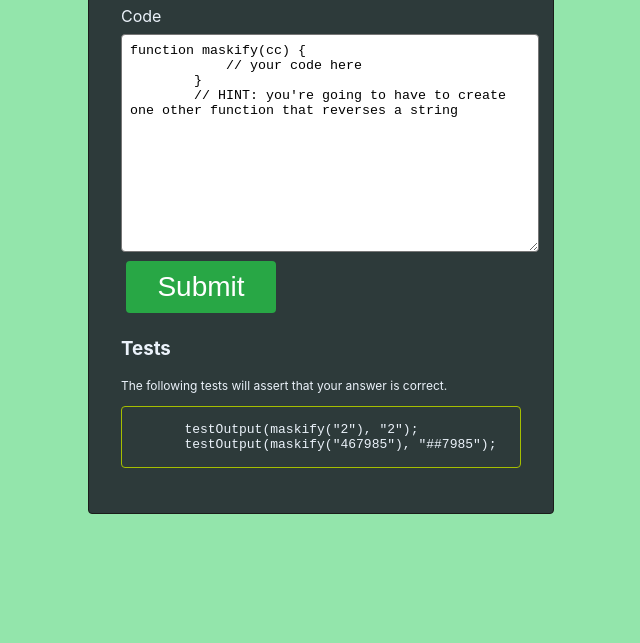
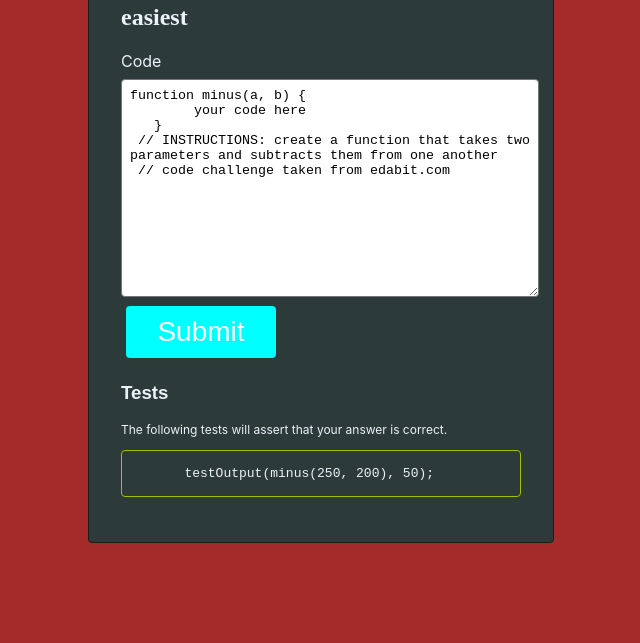
Before and after one commit to jamesnascimento1994/war-on-code, a plain HTML site: page index.html in a window 1280 px wide. Shown: the part 157-800 px from the top of the page, without its empty margins (319-959 px from the left). Drawn offline with Linux system fonts and the light colour scheme; a web font is replaced by a local one.

Commit message:
function workinggit add .git add .

```diff
--- a/index.html
+++ b/index.html
@@ -9,6 +9,7 @@
 <body>
     <div id='content'>
         <h1>War On Code</h1>
+        <h2 class='difficulty'></h2>
         <label for="code">Code</label><br/>
         <textarea name="code" id="code" cols="" rows=""></textarea>
         <button onclick="evaluateIt()">Submit</button>
--- a/script.js
+++ b/script.js
@@ -1,108 +1,66 @@
+let testIndex = 0;
 const challenges = [
 	{
-		"difficulty": 'easiest',
-		"starterCode": `
-        function minus(a, b) {
-            // your code here
-        }`,
-		"solution": `
-            function minus(a, b) {
-            return a - b;
-        }`,
-		"test": `
+		difficulty: 'easiest',
+		starterCode: `function minus(a, b) {
+        your code here
+   }
+ // INSTRUCTIONS: create a function that takes two parameters and subtracts them from one another
+ // code challenge taken from edabit.com`,
+		test: `
         testOutput(minus(250, 200), 50);
-        testOutput(minus(345, 45), 300);
         `,
 	},
 	{
-		"difficulty": 'easy',
-		"starterCode": `function howManySeconds(hours) {
+		difficulty: 'easy',
+		starterCode: `function howManySeconds(hours) {
         // your code here
-        }`,
-		"solution": `function howManySeconds(hours) {
-            let seconds = hours * 3600;
-            return seconds;
-        }`,
-		"test": `
-        testOutput(howManySeconds(5), 18,000);
-        testOutput(howManySeconds(10), 36,000);
+    }
+    // INSTRUCTIONS: create a function that converts hours into second
+    // code challenge taken from edabit.com`,
+		test: `
+        testOutput(howManySeconds(5), 18000);
         `,
 	},
 	{
-		"difficulty": 'medium',
-		"starterCode": `function nextEdge(side1, side2) {
+		difficulty: 'medium',
+		starterCode: `function nextEdge(side1, side2) {
         // your code here
-        }`,
-		"solution": `function nextEdge(side1, side2) {
-            let side3 = (side1 + side2) - 1;
-            return side3;
-        }`,
-		"test": `
-        testOutput(nextEdge(3, 6), 9);
-        testOutput(nextEdge(7, 5), 12);
+    }
+    // INSTRUCTIONS: create a function that finds the maximum range of a triangle's third edge, where the side lengths are all integers
+    // code challenge taken from edabit.com`,
+		test: `
+        testOutput(nextEdge(3, 6), 8);
         `,
 	},
 	{
-		"difficulty": 'hard',
-		"starterCode": `function sakuraFall(v) {
+		difficulty: 'hard',
+		starterCode: `function sakuraFall(v) {
         // your code here
-        }`,
-		"solution": `function sakuraFall(v) {
-            let speed = v;
-            let distanceFell = 400;
-            if (speed > 0) {
-                let howManySeconds = distanceFell / speed;
-                return howManySeconds;
-            } else {
-                return 0;
     }
-        }`,
-		"test": `
+    // INSTRUCTIONS: When it's spring Japanese cherries blossom, it's called "sakura" and it's admired a lot. The petals start to fall in late April.
+    // Suppose that the falling speed of a petal is 5 centimeters per second (5 cm/s), and it takes 80 seconds for the petal to reach the ground from a certain branch.
+    // Write a function that receives the speed (in cm/s) of a petal as input, and returns the time it takes for that petal to reach the ground from the same branch.
+    // NOTE: If the initial velocity is a negative integer, the return value should be 0.
+    // code challenge taken from codewars.com`,
+		test: `
         testOutput(sakuraFall(8), 50);
-        testOutput(sakuraFall(16), 25);
         `,
 	},
 	{
-		"difficulty": 'hardest',
-		"starterCode": `function maskify(cc) {
+		difficulty: 'hardest',
+		starterCode: `function maskify(cc) {
         // your code here
     }
-        // HINT: you're going to have to create one other function that reverses a string`,
-		"solution": `function maskify(cc) {
-            if (cc.length > 4) {
-                let reversedCC = reverse(cc);
-                let newString = '';
-                for (let i = 0; i < reversedCC.length; i++) {
-                    if (i < 4) {
-                        newString += reversedCC[i];
-                    } else {
-                        newString += '#';
-                    }
-                }
-                    return reverse(newString);
-                } else {
-                    return cc;
-            }
-        }
-        function reverse(str) {
-            return str.split("").reverse().join();
-        }`,
-		"test": `
-        testOutput(maskify("2"), "2");
-        testOutput(maskify("467985"), "##7985");
+// INSTRUCTIONS: create a function that masks credit card numbers by changing all but the last four characters into '#'
+// HINT: you're going to have to create one other function that reverses a string
+// code challenge taken from codewars.com`,
+		test: `
+        testOutput(maskify("46873487498"), "#######7498");
         `,
 	},
 ];
 
-const initialCode = `
-function adder(a, b) {
-    return a + b;
-}
-`;
-const testDefs = `
-testOutput(adder(100, 23), 123);
-testOutput(adder(23, 45), 68)
-`;
 window.evaluateIt = () => {
 	const codeInput = document.getElementById('code');
 
@@ -114,22 +72,25 @@ window.evaluateIt = () => {
             should have been $\{expected} \`);
         } else {
             alert("Correct!");
+            testIndex = testIndex + 1;
+            console.log(testIndex);
+            const testDisplay = document.getElementById('tests');
+    const codeInput = document.getElementById('code');
+            codeInput.value = challenges[testIndex].starterCode;
+		testDisplay.innerHTML = challenges[testIndex].test;
         }
     }
-    ${challenges.test}
-    `;
+    ${challenges[testIndex].test}`;
 	eval(concatenated);
 };
 
 function main() {
 	const testDisplay = document.getElementById('tests');
     const codeInput = document.getElementById('code');
-    for (let i = 0; i < challenges.length; i++) {
-		codeInput.value = challenges[i].starterCode;
-		testDisplay.innerHTML = challenges[i].test;
-        console.log(challenges[i].starterCode);
-        console.log(challenges[i].test)
-    }
+    let difficulty = document.querySelector('.difficulty');
+	codeInput.value = challenges[testIndex].starterCode;
+    testDisplay.innerHTML = challenges[testIndex].test;
+    difficulty.innerHTML = challenges[testIndex].difficulty;
 }
 
 main();
--- a/styles.css
+++ b/styles.css
@@ -1,14 +1,14 @@
-@import url(https://fonts.googleapis.com/css?family=Roboto);
-
+@import url('https://fonts.googleapis.com/css?family=Roboto');
+@import url('https://fonts.googleapis.com/css2?family=Langar&display=swap');
 body {
-    background-color: #93E5AB;
+    background-color: brown;
     color: #EBF2FA;
 }
 
 button {
     display: inline-block;
     border-radius: 4px;
-    background-color: #28a745;
+    background-color: aqua;
     border: none;
     color: #FFFFFF;
     text-align: center;
@@ -18,15 +18,16 @@ button {
     transition: all 0.5s;
     cursor: pointer;
     margin: 5px;
+    font-family: 'Langar', sans-serif;
 }
 
 h1 {
-    font-family: -apple-system, BlinkMacSystemFont, 'Segoe UI', Roboto, Oxygen, Ubuntu, Cantarell, 'Open Sans', 'Helvetica Neue', sans-serif;
-    color: #93E5AB;
+    font-family: 'Langar', sans-serif;
+    color: saddlebrown;
 }
 
 h3 {
-    font-family: -apple-system, BlinkMacSystemFont, 'Segoe UI', Roboto, Oxygen, Ubuntu, Cantarell, 'Open Sans', 'Helvetica Neue', sans-serif;
+    font-family: 'Langar', sans-serif;
 }
 
 p {
```
Lines whose indentation alone changed are shown as unchanged.
